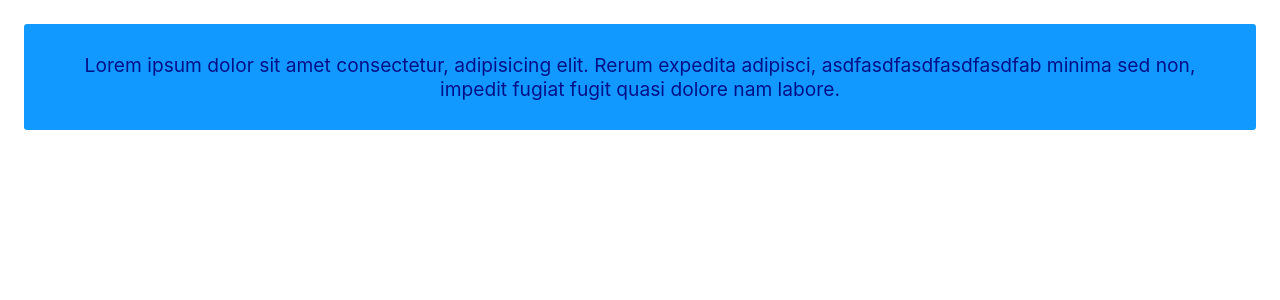
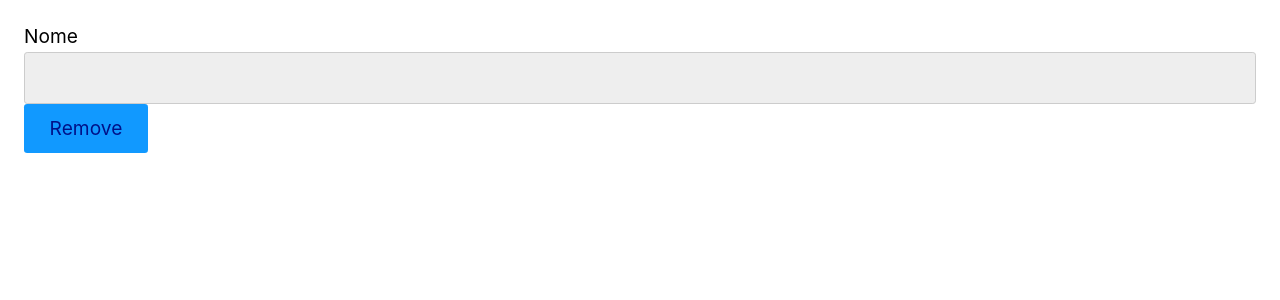
Before and after one commit to Emilio133752/projectInit, a React (Vite) app: page / in a window 1280 px wide. Shown: the top 300 px of the page. Built offline with nearby package versions, Linux system fonts and the light colour scheme.

Commit message:
adicionadno label input e botao

```diff
--- a/src/App.jsx
+++ b/src/App.jsx
@@ -2,7 +2,11 @@ import React from "react"
 
 const App = () => {
   return (
-    <button><p>Lorem ipsum dolor sit amet consectetur, adipisicing elit. Rerum expedita adipisci, asdfasdfasdfasdfasdfab minima sed non, impedit fugiat fugit quasi dolore nam labore.</p></button>
+    <React.Fragment>
+      <label htmlFor="nome">Nome</label>
+      <input type="text" id="nome" />
+      <button>Remove</button>
+    </React.Fragment>
   )
 }
 
```
